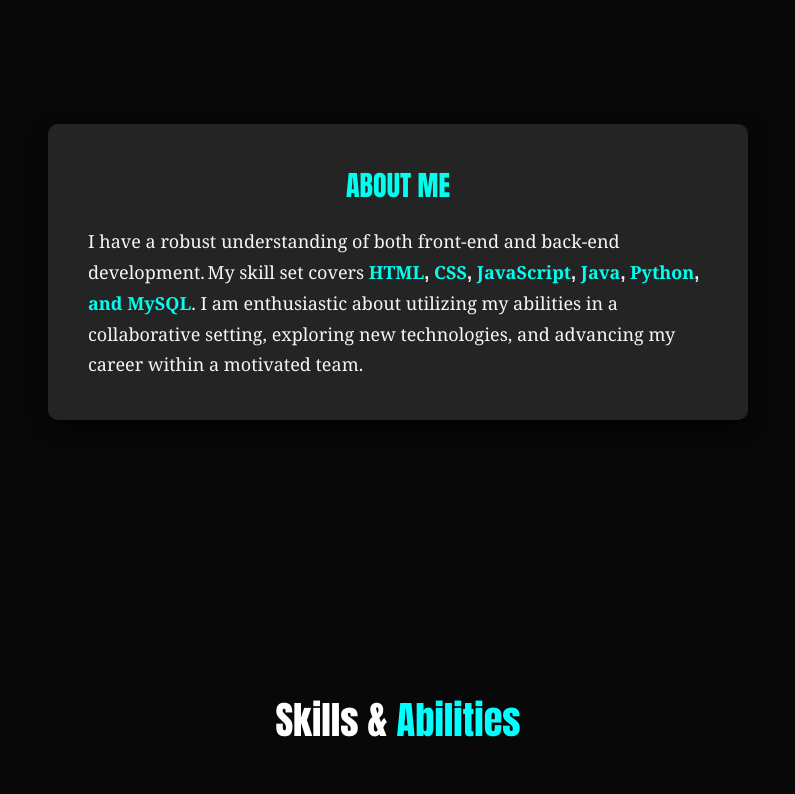
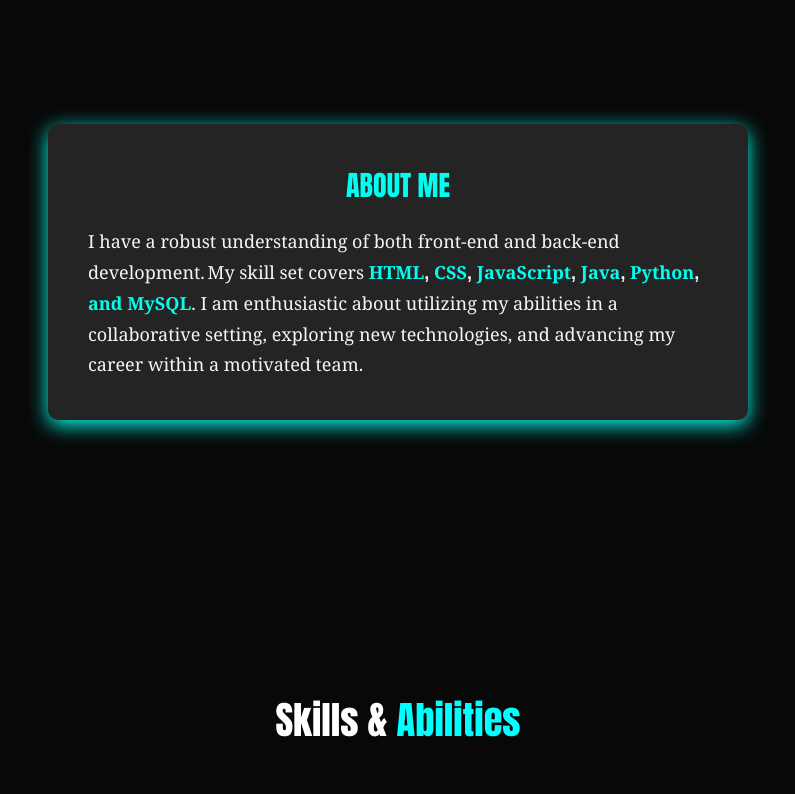
Before and after one commit to RamaSabbagh55/portfolio-, a plain HTML site: page OneDrive/المستندات/projects/portfolio/index.html in a window 1280 px wide. Shown: the part 1120-1914 px from the top of the page, without its empty margins (242-1037 px from the left). Drawn offline with nearby package versions, Linux system fonts and the light colour scheme; animation ran at ten frames a second; a script that the page names is missing.

Commit message:
Update style.css

```diff
--- a/OneDrive/المستندات/projects/portfolio/style.css
+++ b/OneDrive/المستندات/projects/portfolio/style.css
@@ -344,7 +344,7 @@ btn:hover {
     background-color: #242424;
     padding: 40px;
     border-radius: 10px;
-    box-shadow: 0 6px 20px rgba(0, 0, 0, 0.7);
+    box-shadow: 0 5px 20px #00ffee;
     max-width: 700px;
     text-align: left;
 }
```
